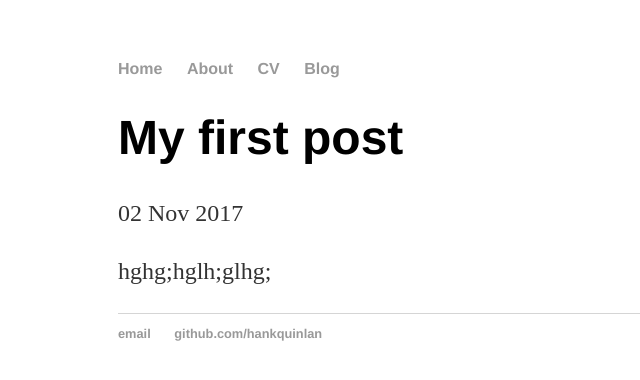
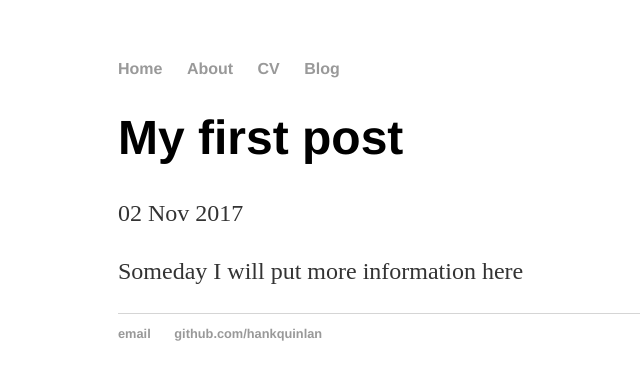
Before and after one commit to NikaChe/nikache.github.io, a Jekyll site: the page built from _posts/2017-11-02-my-first-post.md, in a window 1280 px wide. Shown: the top 380 px of the page, without its empty margins (74-714 px from the left). Built offline with Jekyll 4.4.1, drawn with Linux system fonts in a browser that asks for light colours.

Commit message:
Update 2017-11-02-my-first-post.md

```diff
--- a/_posts/2017-11-02-my-first-post.md
+++ b/_posts/2017-11-02-my-first-post.md
@@ -3,4 +3,4 @@ layout: post
 title: "My first post"
 date: 2017-11-02
 ---
-hghg;hglh;glhg;
+Someday I will put more information here
```
